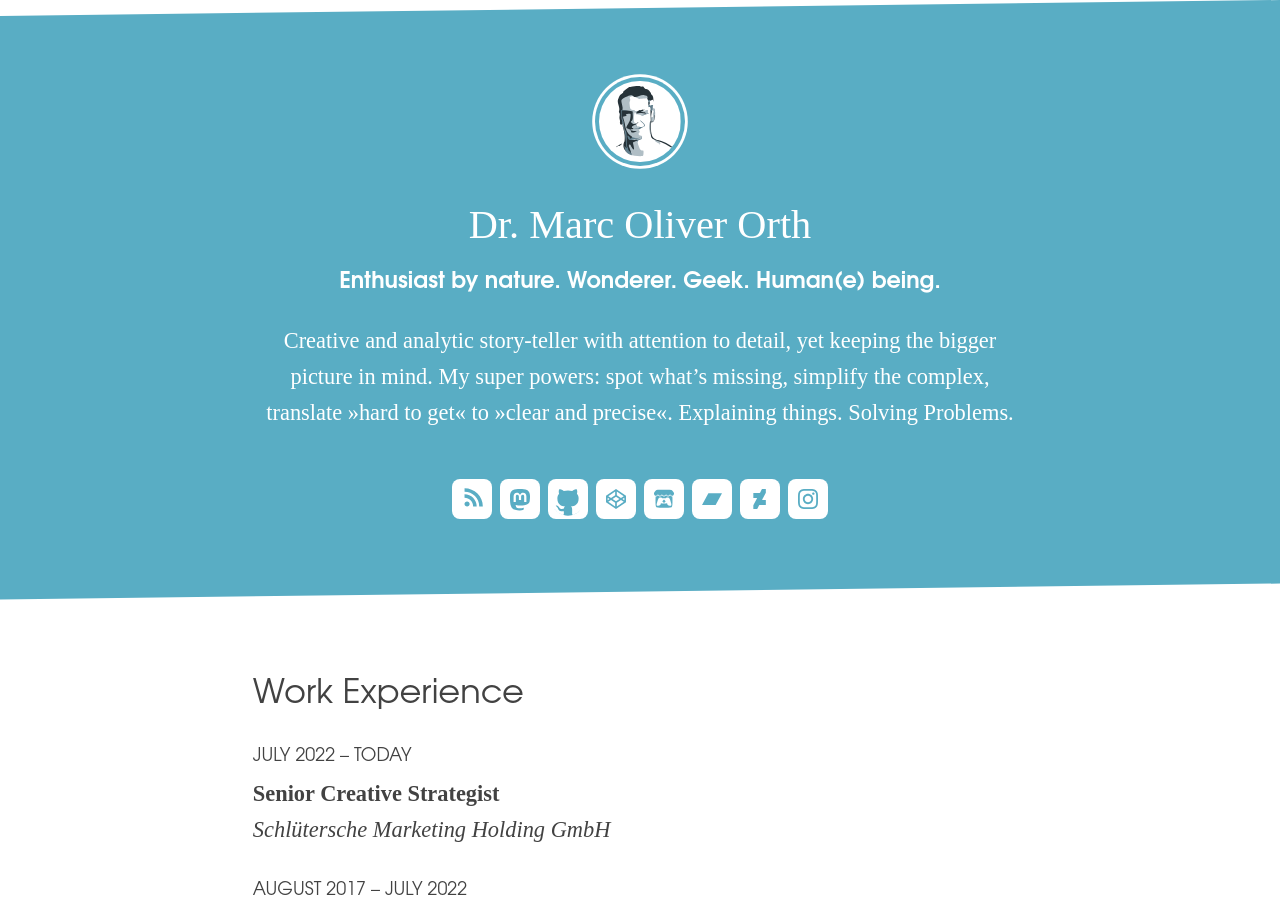
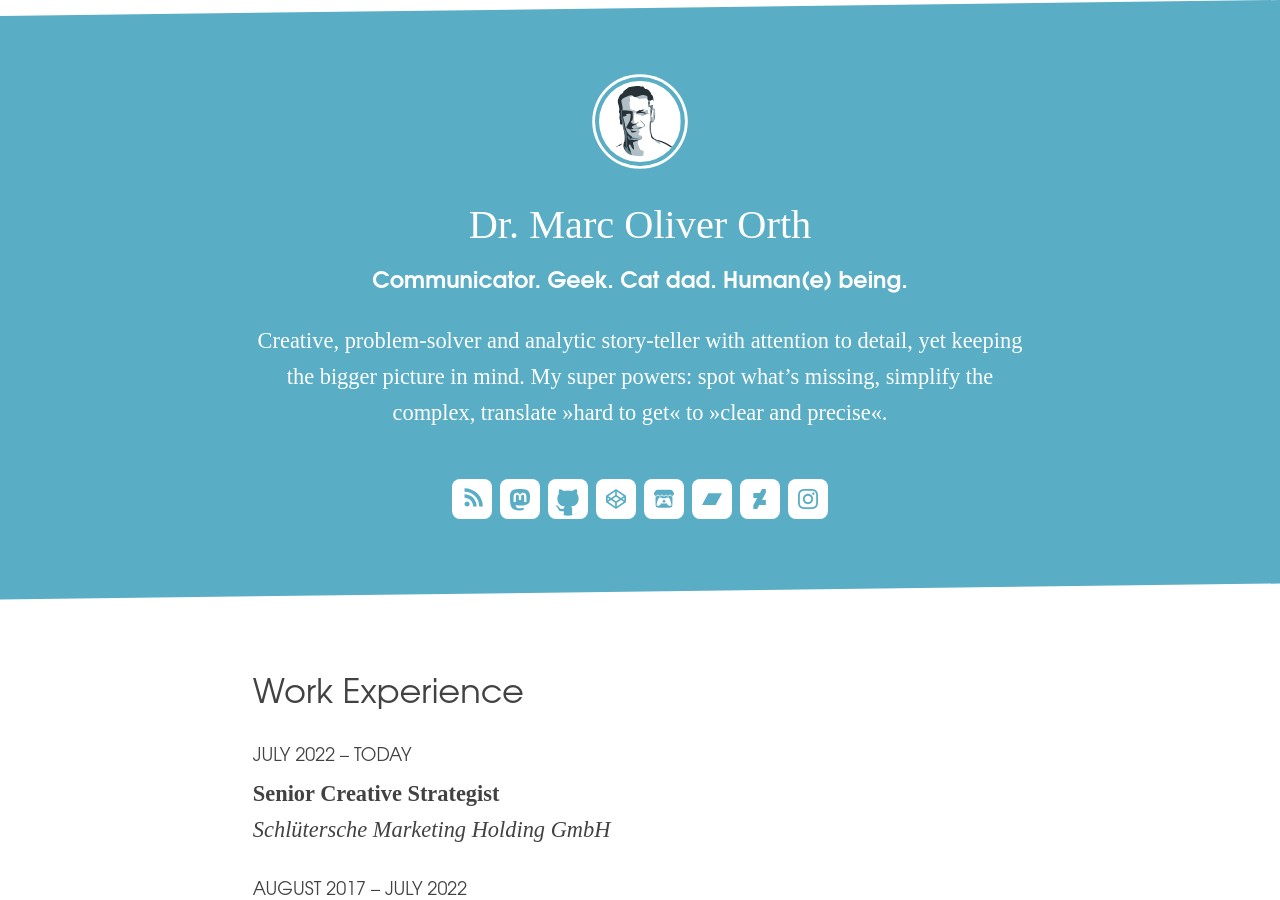
Before and after one commit to marc2o/marc2o.github.io, a Jekyll site: the page built from cv/marc.md, in a window 1280 px wide and 900 px high. Built offline with Jekyll 4.4.1, drawn with Linux system fonts in a browser that asks for light colours.

Commit message:
Update cv.yml

```diff
--- a/_data/cv.yml
+++ b/_data/cv.yml
@@ -1,13 +1,13 @@
 details:
   name: Dr. Marc Oliver Orth
   de-DE:
-    tagline: Von Natur aus Enthusiast. Wunderer. Nerd. Mensch.
+    tagline: Kommunikator. Nerd. Katzenpapa. Mensch.
     statement: |
-      Kreativer und analytischer Geschichtenerzähler mit Liebe zum Detail, das Große Ganze immer im Blick. Meine Superkräfte: Erkennen, was fehlt. Komplexes vereinfachen und leicht verständlich machen. Dinge erklären, Probleme lösen.
+      Kreativer, Problemlöser und analytischer Geschichtenerzähler mit Liebe zum Detail, das Große Ganze immer im Blick. Meine Superkräfte: Erkennen, was fehlt. Komplexes vereinfachen und leicht verständlich machen.
   en-US:
-    tagline: Enthusiast by nature. Wonderer. Geek. Human(e) being.
+    tagline: Communicator. Geek. Cat dad. Human(e) being.
     statement: |
-      Creative and analytic story-teller with attention to detail, yet keeping the bigger picture in mind. My super powers: spot what’s missing, simplify the complex, translate »hard to get« to »clear and precise«. Explaining things. Solving Problems.
+      Creative, problem-solver and analytic story-teller with attention to detail, yet keeping the bigger picture in mind. My super powers: spot what’s missing, simplify the complex, translate »hard to get« to »clear and precise«.
 
 skills:
   de-DE:
```
